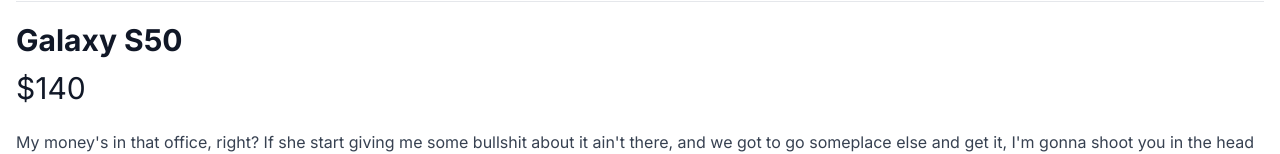
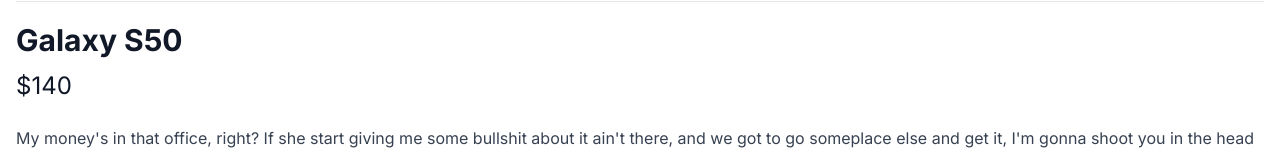
Before and after one commit to osh612/carrot-market, a Next.js app: page /items/1 in a window 1280 px wide. Shown: the part 495-649 px from the top of the page. Built offline with nearby package versions, Linux system fonts and the light colour scheme.

Commit message:
minor fix item[id]

```diff
--- a/app/items/[id]/page.tsx
+++ b/app/items/[id]/page.tsx
@@ -12,7 +12,7 @@
                 </div>
                 <div className="mt-5">
                     <h1 className="text-3xl font-bold text-gray-900">Galaxy S50</h1>
-                    <span className="text-3xl block mt-3 text-gray-900">$140</span>
+                    <span className="text-2xl block mt-3 text-gray-900">$140</span>
                     <p className="text-base my-6 text-gray-700">
                         My money&apos;s in that office, right? If she start giving me some
                         bullshit about it ain&apos;t there, and we got to go someplace else
```
